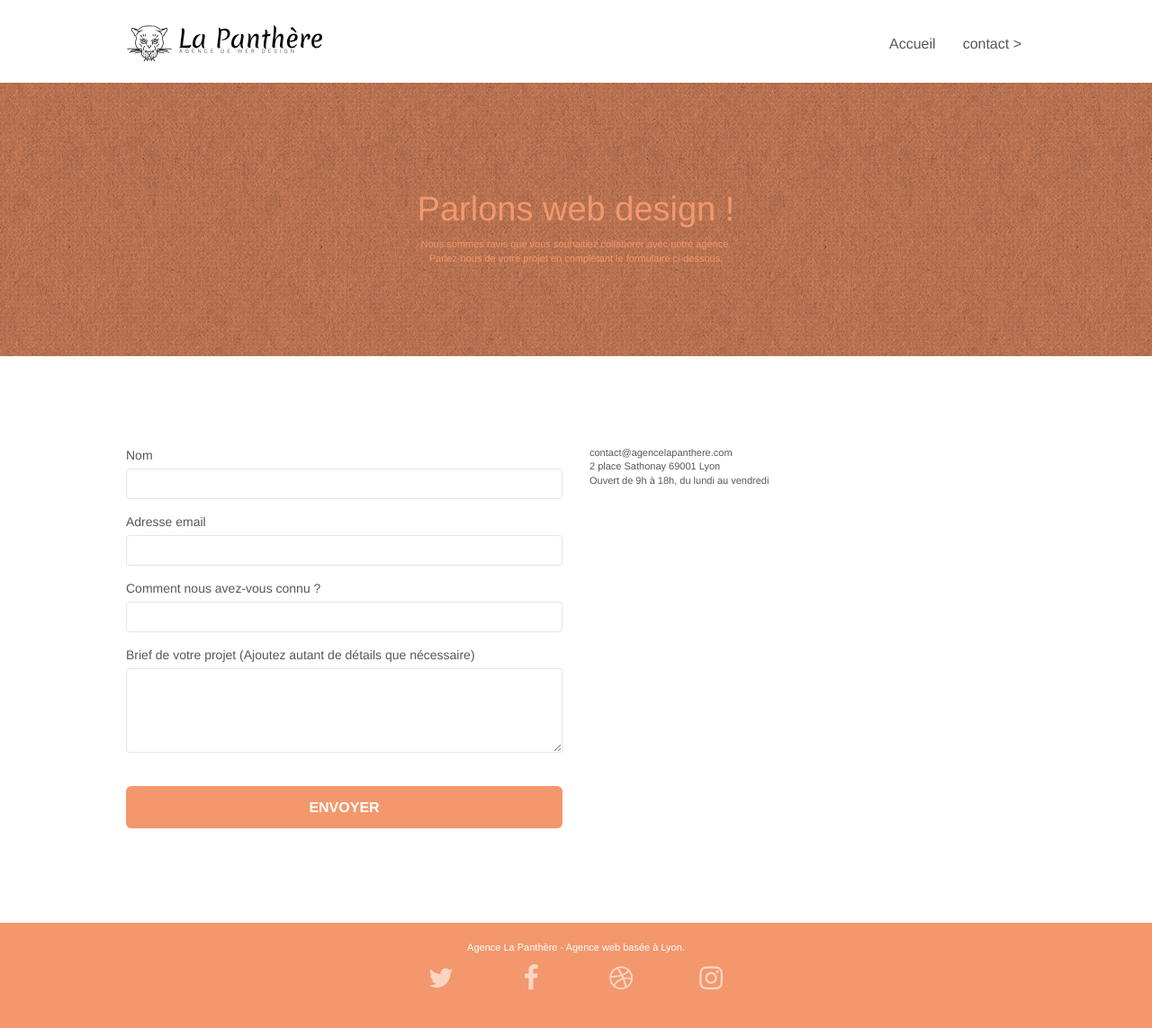
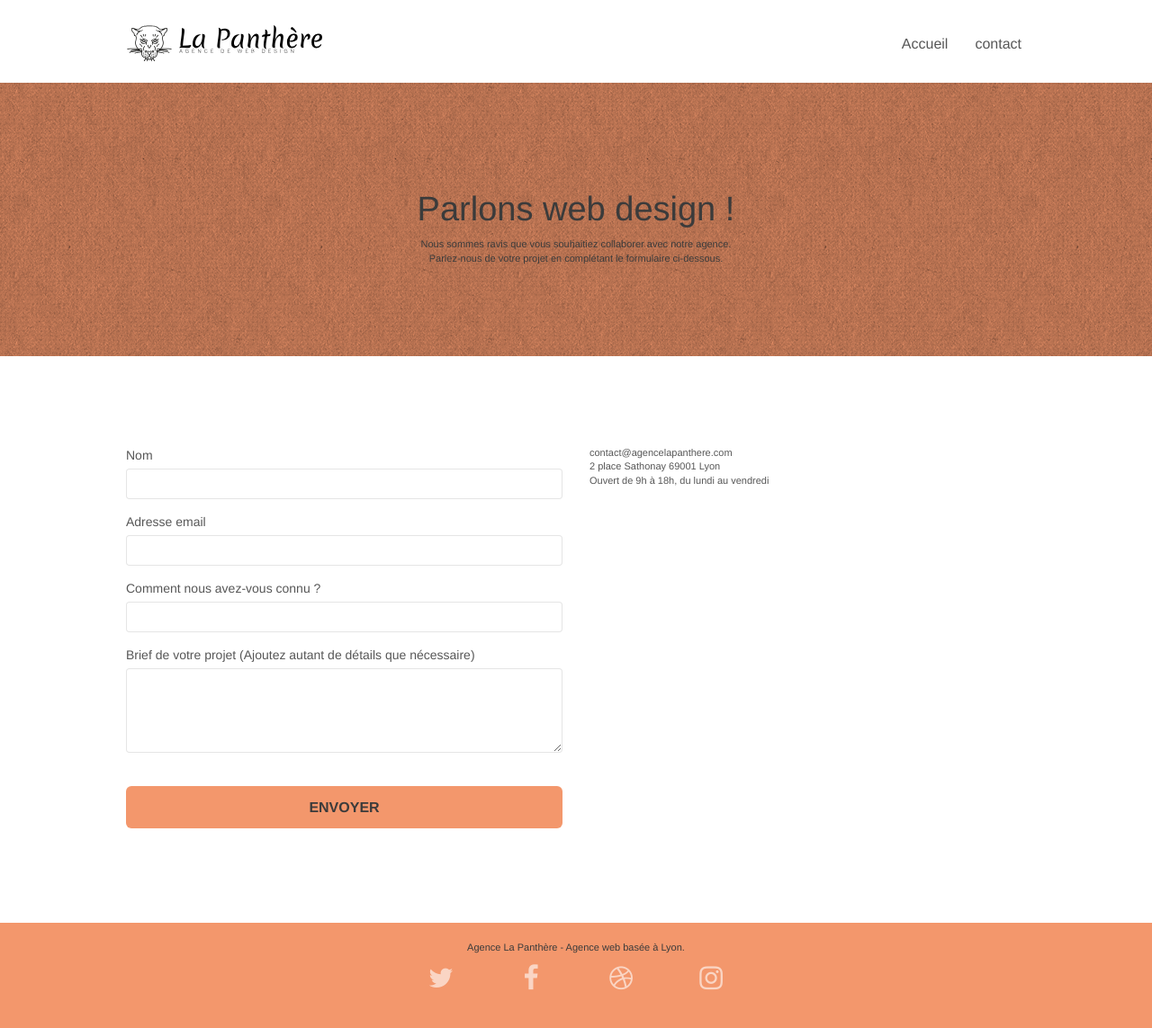
Before and after one commit to FlorenceM38/PROJET_4_AFTER, a plain HTML site: page contact.html in a window 1280 px wide. Shown: the whole page at 90% size. Drawn offline with Linux system fonts and the light colour scheme; a script that the page names is missing.

Commit message:
29/10/2022
modification de la couleur des textes pour l'accessibilité sur la page contact

```diff
--- a/contact.html
+++ b/contact.html
@@ -47,7 +47,7 @@
 					<li>
 					</li>
 					<li>
-						<a href="contact.html">contact &gt;</a>
+						<a href="contact.html">contact</a>
 					</li>
 				</ul>
 			</div>
@@ -61,10 +61,10 @@
 	<div class="container bloc-lg">
 		<div class="row">
 			<div class="col-sm-12">
-				<h1 class="text-center hero-bloc-text tc-white">
+				<h1 class="text-center hero-bloc-text tc-white ombre_texte" >
 					Parlons web design !
 				</h1>
-				<p class="text-center mg-lg tc-white tight-width-whitespace">
+				<p class="text-center mg-lg tc-white tight-width-whitespace ombre_texte">
 					Nous sommes ravis que vous souhaitiez collaborer avec notre agence.<br>
 					Parlez-nous de votre projet en complétant le formulaire ci-dessous.
 				</p>
@@ -96,14 +96,14 @@
 						<label for="input_504">
 							Comment nous avez-vous connu ?
 						</label>
-						<input class="form-control" type="email" required id="input_504" />
+						<input class="form-control" type="text" required id="input_504" />
 					</div>
 					<div class="form-group">
 						<label for="message">
 							Brief de votre projet (Ajoutez autant de détails que nécessaire)<br>
 						</label><textarea id="message" class="form-control" rows="4" cols="50" required></textarea>
 					</div>
-					<button class="bloc-button btn btn-lg btn-block cta-hero btn-atomic-tangerine" type="submit">
+					<button class="bloc-button btn btn-lg btn-block cta-hero btn-atomic-tangerine ombre_texte" type="submit">
 						Envoyer
 					</button>
 				</form>
@@ -128,7 +128,7 @@
 	<div class="container bloc-sm">
 		<div class="row">
 			<div class="col-sm-12">
-				<p class="text-center white">
+				<p class="text-center white ombre_texte">
 					Agence La Panthère - Agence web basée à Lyon.<br>
 				</p>
 				<div class="row row-no-gutters social">
--- a/style.css
+++ b/style.css
@@ -1059,6 +1059,11 @@ cite
 
 }
 
+.ombre_texte
+{
+    color: rgb(59, 59, 59)!important;
+}
+
 @media (max-width: 400px) {
     .bloc {
         padding-left: 0;
```
Also changed, not shown: index.html (+1 -1 lines).
